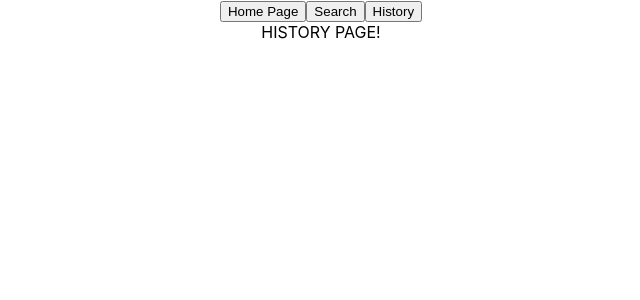
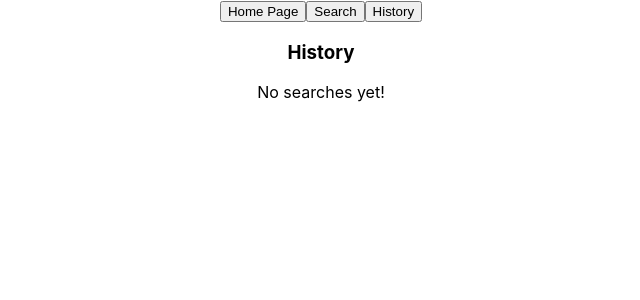
Before and after one commit to drozmajzl/rts_labs_technical_challenge, a React (Create React App) app: page /history in a window 1280 px wide. Shown: the top 300 px of the page, without its empty margins (319-959 px from the left). Built offline with nearby package versions, Linux system fonts and the light colour scheme.

Commit message:
history functionality

```diff
--- a/src/components/History.js
+++ b/src/components/History.js
@@ -1,8 +1,14 @@
 
 function History ({ historyArr, setHistoryArr }){
 
+    const searchHistory = historyArr.map((s)=><div><p>{s}</p></div>)
+
     return(
-        <div>HISTORY PAGE!</div>
+        <div>
+            <h3>History</h3>
+            {searchHistory.length === 0 ? <p>No searches yet!</p> : null}
+            {searchHistory}
+        </div>
     )
 }
 
--- a/src/components/Search.js
+++ b/src/components/Search.js
@@ -15,8 +15,9 @@ function Search ({ historyArr, setHistoryArr }){
     }
 
     return(
-        <div onSubmit={(e)=>query(e)}>
-            <form>
+        <div>
+            <h3>Search News</h3>
+            <form onSubmit={(e)=>query(e)}>
                 Search: <input type="text" value={search} onChange={(e) => setSearch(e.target.value)} placeholder="Type to Search..."></input>
                 <input type="submit" value="Submit"></input>
             </form>
```
